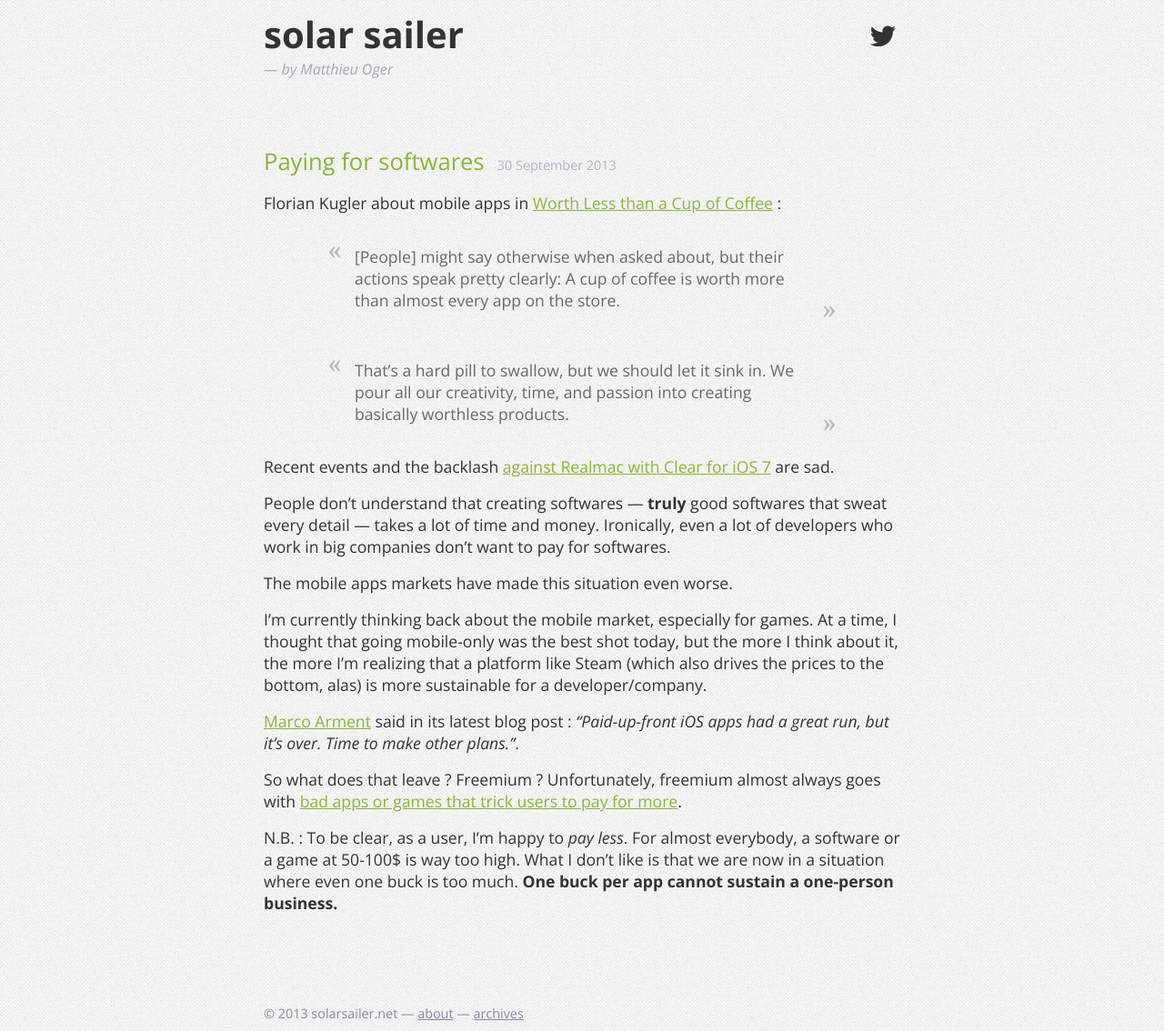
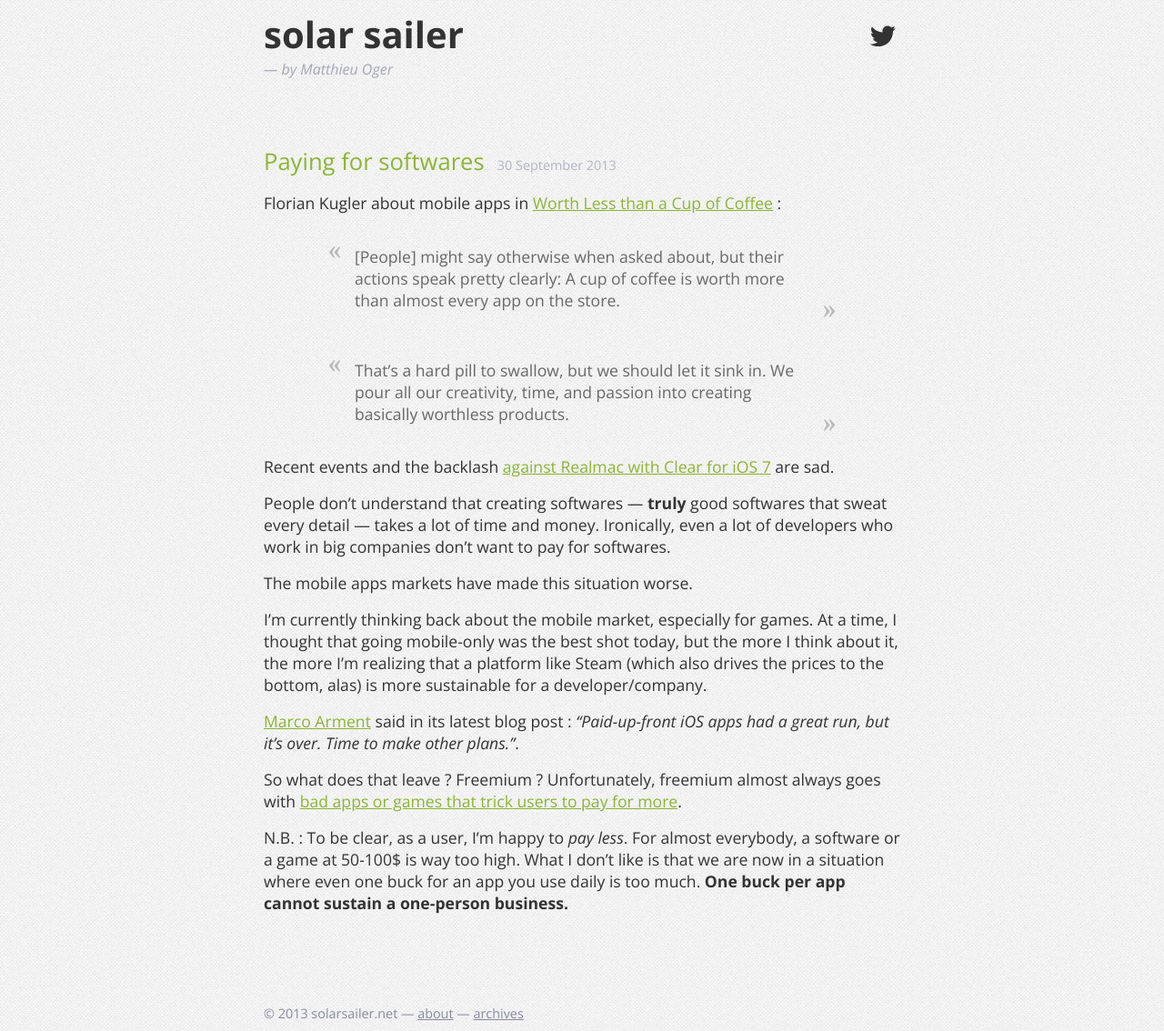
Before and after one commit to solarsailer/matthieuoger.com, a Jekyll site: the page built from _posts/2013-09-30-paying-for-softwares.md, in a window 1280 px wide. Shown: the whole page at 91% size. Built offline with Jekyll 4.4.1, drawn with Linux system fonts in a browser that asks for light colours; Markdown is read by kramdown in place of the engine named in the settings; comment, search, counter and statistics services are not loaded.

Commit message:
Update post

```diff
--- a/_posts/2013-09-30-paying-for-softwares.md
+++ b/_posts/2013-09-30-paying-for-softwares.md
@@ -13,7 +13,7 @@
 
 People don't understand that creating softwares — **truly** good softwares that sweat every detail — takes a lot of time and money. Ironically, even a lot of developers who work in big companies don't want to pay for softwares.
 
-The mobile apps markets have made this situation even worse.
+The mobile apps markets have made this situation worse.
 
 I'm currently thinking back about the mobile market, especially for games. At a time, I thought that going mobile-only was the best shot today, but the more I think about it, the more I'm realizing that a platform like Steam (which also drives the prices to the bottom, alas) is more sustainable for a developer/company.
 
@@ -21,4 +21,4 @@
 
 So what does that leave ? Freemium ? Unfortunately, freemium almost always goes with [bad apps or games that trick users to pay for more](https://itunes.apple.com/fr/app/candy-crush-saga/id553834731?mt=8).
 
-N.B. : To be clear, as a user, I'm happy to _pay less_. For almost everybody, a software or a game at 50-100$ is way too high. What I don't like is that we are now in a situation where  even one buck is too much. **One buck per app cannot sustain a one-person business.**
+N.B. : To be clear, as a user, I'm happy to _pay less_. For almost everybody, a software or a game at 50-100$ is way too high. What I don't like is that we are now in a situation where  even one buck for an app you use daily is too much. **One buck per app cannot sustain a one-person business.**
```
